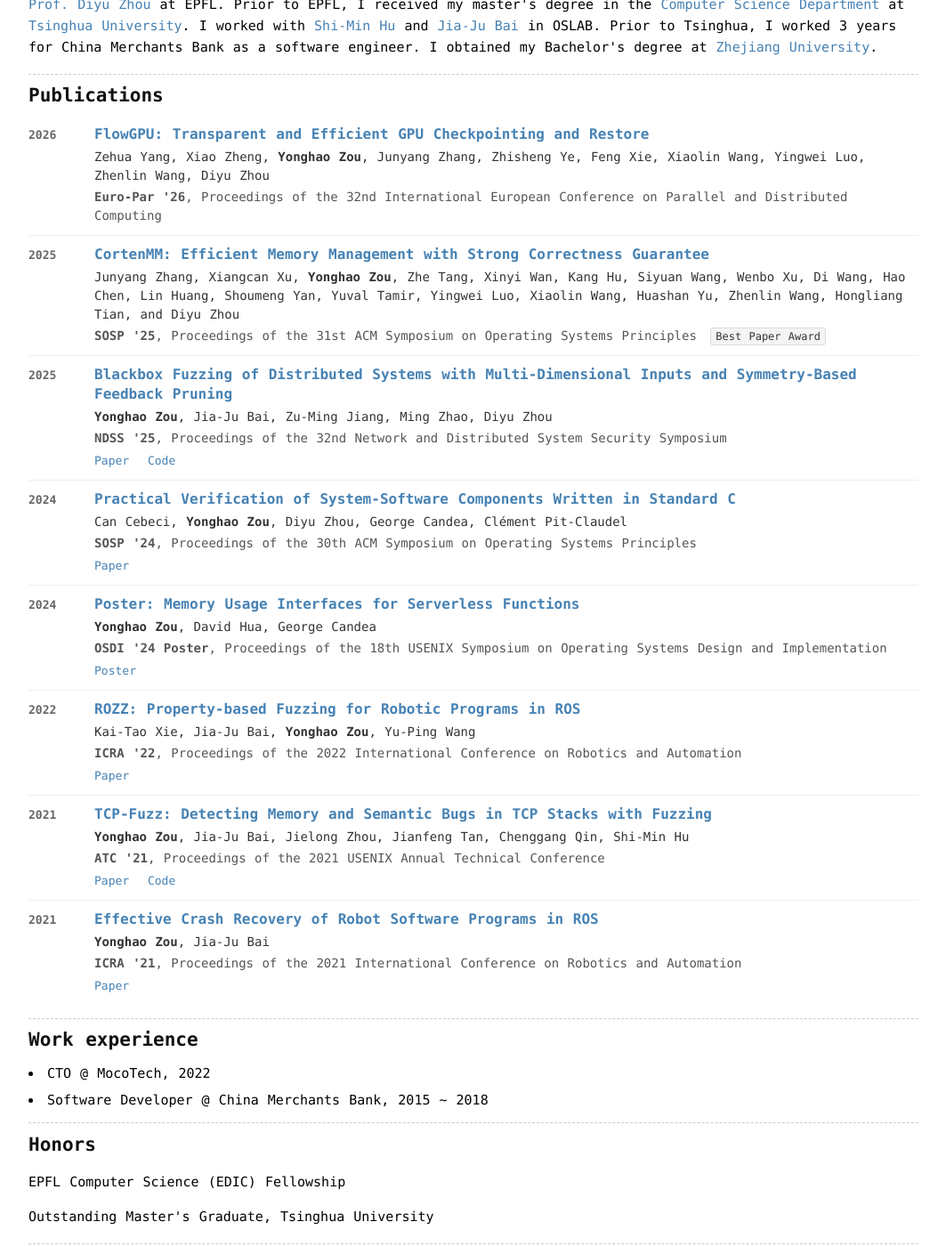
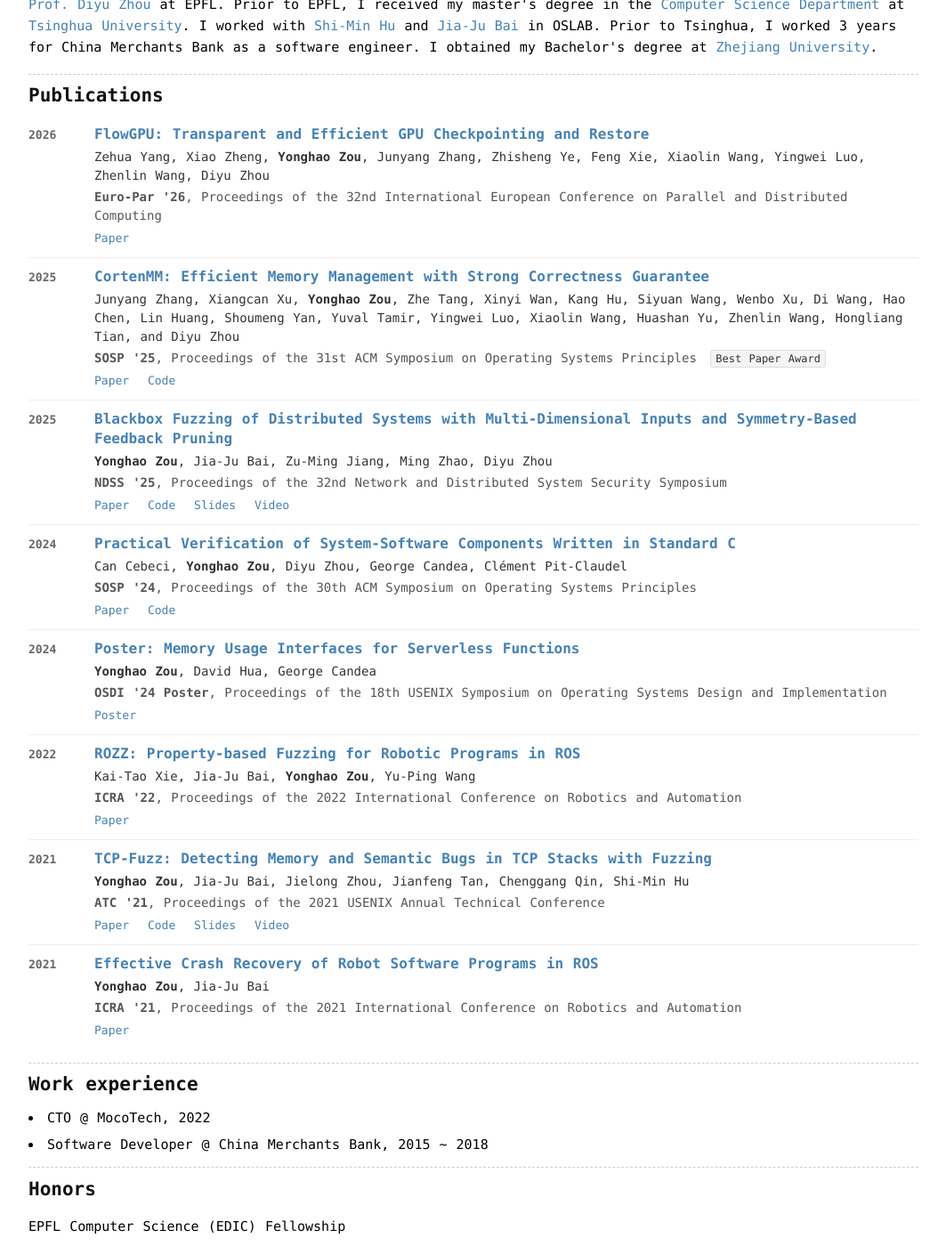
Before and after one commit to zouyonghao/zouyonghao.github.io, a Jekyll site: the page built from index.md, in a window 1280 px wide and 1400 px high, scrolled down 644 px. Shown: the whole window at 89% size, without its empty margins (108-1171 px from the left). Built offline with Jekyll 4.4.1, drawn with Linux system fonts in a browser that asks for light colours; some of the changed lines change nothing that is shown.

Commit message:
Update publication resources

```diff
--- a/_layouts/home.html
+++ b/_layouts/home.html
@@ -92,13 +92,35 @@
                             <div class="publication-year">2026</div>
                             <div class="publication-body">
                                 <p class="publication-title"><a
-                                        href="https://zouyonghao.github.io/assets/paper/europar26-flowgpu.pdf">FlowGPU:
+                                        href="https://doi.org/10.1007/978-3-032-35251-4_20">FlowGPU:
                                         Transparent and Efficient GPU Checkpointing and Restore</a></p>
                                 <p class="publication-authors">Zehua Yang, Xiao Zheng, <b>Yonghao Zou</b>,
                                     Junyang Zhang, Zhisheng Ye, Feng Xie, Xiaolin Wang, Yingwei Luo,
                                     Zhenlin Wang, Diyu Zhou</p>
                                 <p class="publication-venue"><b>Euro-Par '26</b>, Proceedings of the 32nd International
                                     European Conference on Parallel and Distributed Computing
+                                </p>
+                                <p class="publication-links"><a
+                                        href="https://zouyonghao.github.io/assets/paper/europar26-flowgpu.pdf">Paper</a>
+                                </p>
+                            </div>
+                        </li>
+
+                        <li class="publication-item">
+                            <div class="publication-year">2025</div>
+                            <div class="publication-body">
+                                <p class="publication-title"><a href="https://doi.org/10.1145/3731569.3764836">CortenMM:
+                                        Efficient Memory Management with Strong Correctness Guarantee</a></p>
+                                <p class="publication-authors">Junyang Zhang, Xiangcan Xu, <b>Yonghao Zou</b>, Zhe Tang,
+                                    Xinyi Wan, Kang Hu, Siyuan Wang, Wenbo Xu, Di Wang, Hao Chen, Lin Huang, Shoumeng
+                                    Yan, Yuval Tamir, Yingwei Luo, Xiaolin Wang, Huashan Yu, Zhenlin Wang, Hongliang
+                                    Tian, and Diyu Zhou</p>
+                                <p class="publication-venue"><b>SOSP '25</b>, Proceedings of the 31st ACM Symposium on
+                                    Operating Systems Principles <span class="publication-note">Best Paper Award</span>
+                                </p>
+                                <p class="publication-links"><a
+                                        href="https://zouyonghao.github.io/assets/paper/sosp25-cortenmm.pdf">Paper</a>
+                                    <a href="https://github.com/TELOS-syslab/CortenMM-Artifact">Code</a>
                                 </p>
                             </div>
                         </li>
@@ -107,23 +129,7 @@
                             <div class="publication-year">2025</div>
                             <div class="publication-body">
                                 <p class="publication-title"><a
-                                        href="https://zouyonghao.github.io/assets/paper/sosp25-cortenmm.pdf">CortenMM:
-                                        Efficient Memory Management with Strong Correctness Guarantee</a></p>
-                                <p class="publication-authors">Junyang Zhang, Xiangcan Xu, <b>Yonghao Zou</b>, Zhe Tang,
-                                    Xinyi Wan, Kang Hu, Siyuan Wang, Wenbo Xu, Di Wang, Hao Chen, Lin Huang, Shoumeng
-                                    Yan, Yuval Tamir, Yingwei Luo, Xiaolin Wang, Huashan Yu, Zhenlin Wang, Hongliang
-                                    Tian, and Diyu Zhou</p>
-                                <p class="publication-venue"><b>SOSP '25</b>, Proceedings of the 31st ACM Symposium on
-                                    Operating Systems Principles <span class="publication-note">Best Paper Award</span>
-                                </p>
-                            </div>
-                        </li>
-
-                        <li class="publication-item">
-                            <div class="publication-year">2025</div>
-                            <div class="publication-body">
-                                <p class="publication-title"><a
-                                        href="https://zouyonghao.github.io/assets/paper/ndss25-distfuzz.pdf">Blackbox
+                                        href="https://www.ndss-symposium.org/ndss-paper/blackbox-fuzzing-of-distributed-systems-with-multi-dimensional-inputs-and-symmetry-based-feedback-pruning/">Blackbox
                                         Fuzzing of Distributed Systems with Multi-Dimensional Inputs and Symmetry-Based
                                         Feedback Pruning</a></p>
                                 <p class="publication-authors"><b>Yonghao Zou</b>, Jia-Ju Bai, Zu-Ming Jiang, Ming Zhao,
@@ -133,6 +139,8 @@
                                 <p class="publication-links"><a
                                         href="https://zouyonghao.github.io/assets/paper/ndss25-distfuzz.pdf">Paper</a>
                                     <a href="https://github.com/zouyonghao/DistFuzz">Code</a>
+                                    <a href="https://www.ndss-symposium.org/wp-content/uploads/11D-f1912-shi.pdf">Slides</a>
+                                    <a href="https://www.youtube.com/watch?v=RRj_D-O-iJI">Video</a>
                                 </p>
                             </div>
                         </li>
@@ -140,13 +148,16 @@
                         <li class="publication-item">
                             <div class="publication-year">2024</div>
                             <div class="publication-body">
-                                <p class="publication-title"><a href="https://dslab.epfl.ch/pubs/tpot.pdf">Practical
+                                <p class="publication-title"><a href="https://doi.org/10.1145/3694715.3695980">Practical
                                         Verification of System-Software Components Written in Standard C</a></p>
                                 <p class="publication-authors">Can Cebeci, <b>Yonghao Zou</b>, Diyu Zhou, George Candea,
                                     Clément Pit-Claudel</p>
                                 <p class="publication-venue"><b>SOSP '24</b>, Proceedings of the 30th ACM Symposium on
                                     Operating Systems Principles</p>
-                                <p class="publication-links"><a href="https://dslab.epfl.ch/pubs/tpot.pdf">Paper</a></p>
+                                <p class="publication-links"><a
+                                        href="https://zouyonghao.github.io/assets/paper/sosp24-tpot.pdf">Paper</a>
+                                    <a href="https://github.com/dslab-epfl/tpot">Code</a>
+                                </p>
                             </div>
                         </li>
 
@@ -154,7 +165,7 @@
                             <div class="publication-year">2024</div>
                             <div class="publication-body">
                                 <p class="publication-title"><a
-                                        href="https://zouyonghao.github.io/assets/paper/osdi24posters-final.pdf">Poster:
+                                        href="https://www.usenix.org/conference/osdi24/poster-session">Poster:
                                         Memory Usage Interfaces for Serverless Functions</a></p>
                                 <p class="publication-authors"><b>Yonghao Zou</b>, David Hua, George Candea</p>
                                 <p class="publication-venue"><b>OSDI '24 Poster</b>, Proceedings of the 18th USENIX
@@ -169,7 +180,7 @@
                             <div class="publication-year">2022</div>
                             <div class="publication-body">
                                 <p class="publication-title"><a
-                                        href="https://zouyonghao.github.io/assets/paper/rozz.pdf">ROZZ: Property-based
+                                        href="https://doi.org/10.1109/ICRA46639.2022.9811701">ROZZ: Property-based
                                         Fuzzing for Robotic Programs in ROS</a></p>
                                 <p class="publication-authors">Kai-Tao Xie, Jia-Ju Bai, <b>Yonghao Zou</b>, Yu-Ping
                                     Wang</p>
@@ -191,8 +202,10 @@
                                 <p class="publication-venue"><b>ATC '21</b>, Proceedings of the 2021 USENIX Annual
                                     Technical Conference</p>
                                 <p class="publication-links"><a
-                                        href="https://www.usenix.org/conference/atc21/presentation/zou">Paper</a> <a
-                                        href="https://github.com/zouyonghao/TCP-Fuzz">Code</a></p>
+                                        href="https://zouyonghao.github.io/assets/paper/atc21-tcp-fuzz.pdf">Paper</a> <a
+                                        href="https://github.com/zouyonghao/TCP-Fuzz">Code</a> <a
+                                        href="https://www.usenix.org/system/files/atc21_slides_zou.pdf">Slides</a> <a
+                                        href="https://www.youtube.com/watch?v=tR3Kiv7dVK0">Video</a></p>
                             </div>
                         </li>
 
@@ -200,7 +213,7 @@
                             <div class="publication-year">2021</div>
                             <div class="publication-body">
                                 <p class="publication-title"><a
-                                        href="https://zouyonghao.github.io/assets/paper/rory.pdf">Effective Crash
+                                        href="https://doi.org/10.1109/ICRA48506.2021.9560876">Effective Crash
                                         Recovery of Robot Software Programs in ROS</a></p>
                                 <p class="publication-authors"><b>Yonghao Zou</b>, Jia-Ju Bai</p>
                                 <p class="publication-venue"><b>ICRA '21</b>, Proceedings of the 2021 International
```
Also changed, not shown: 2 other files.
